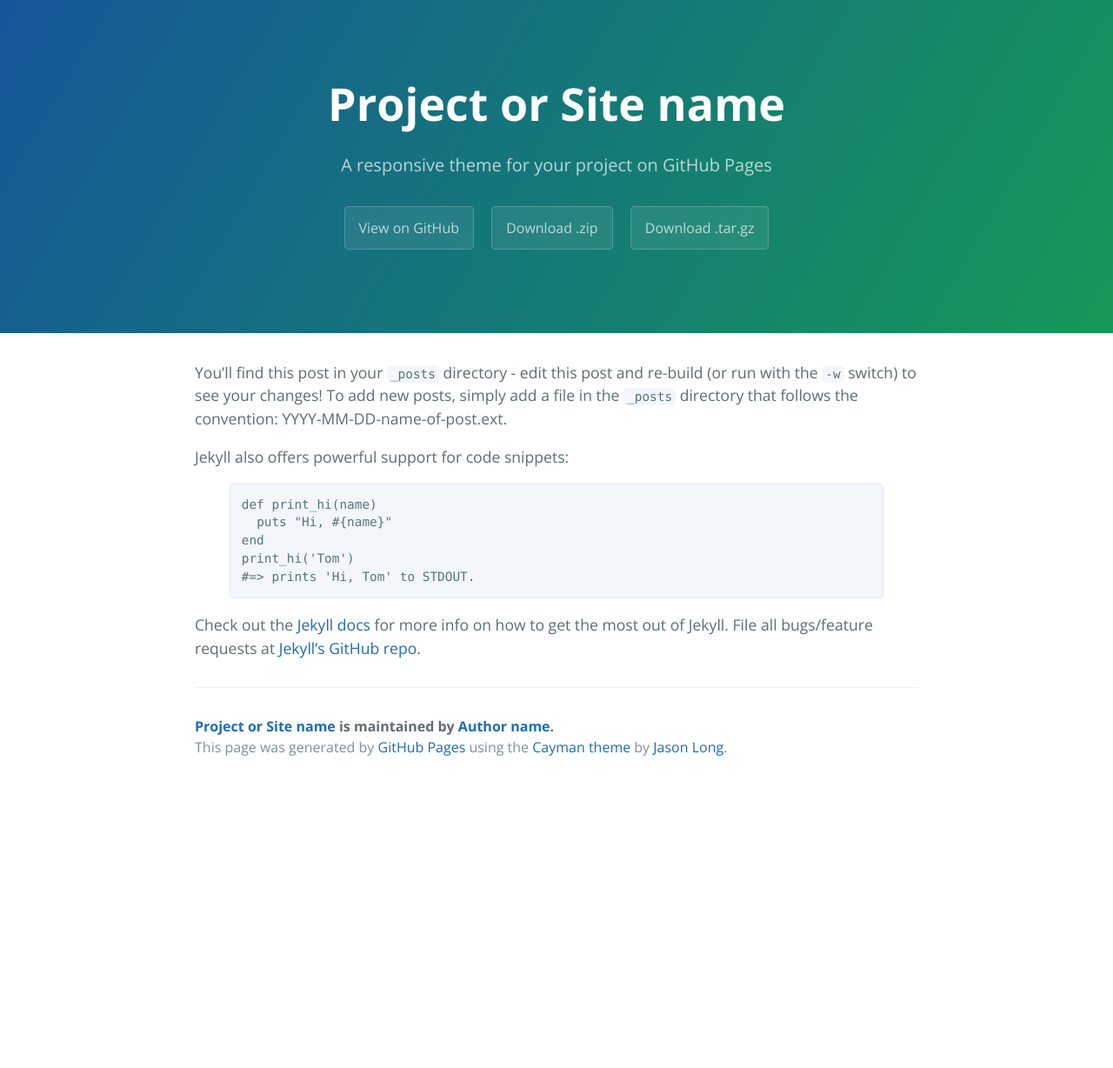
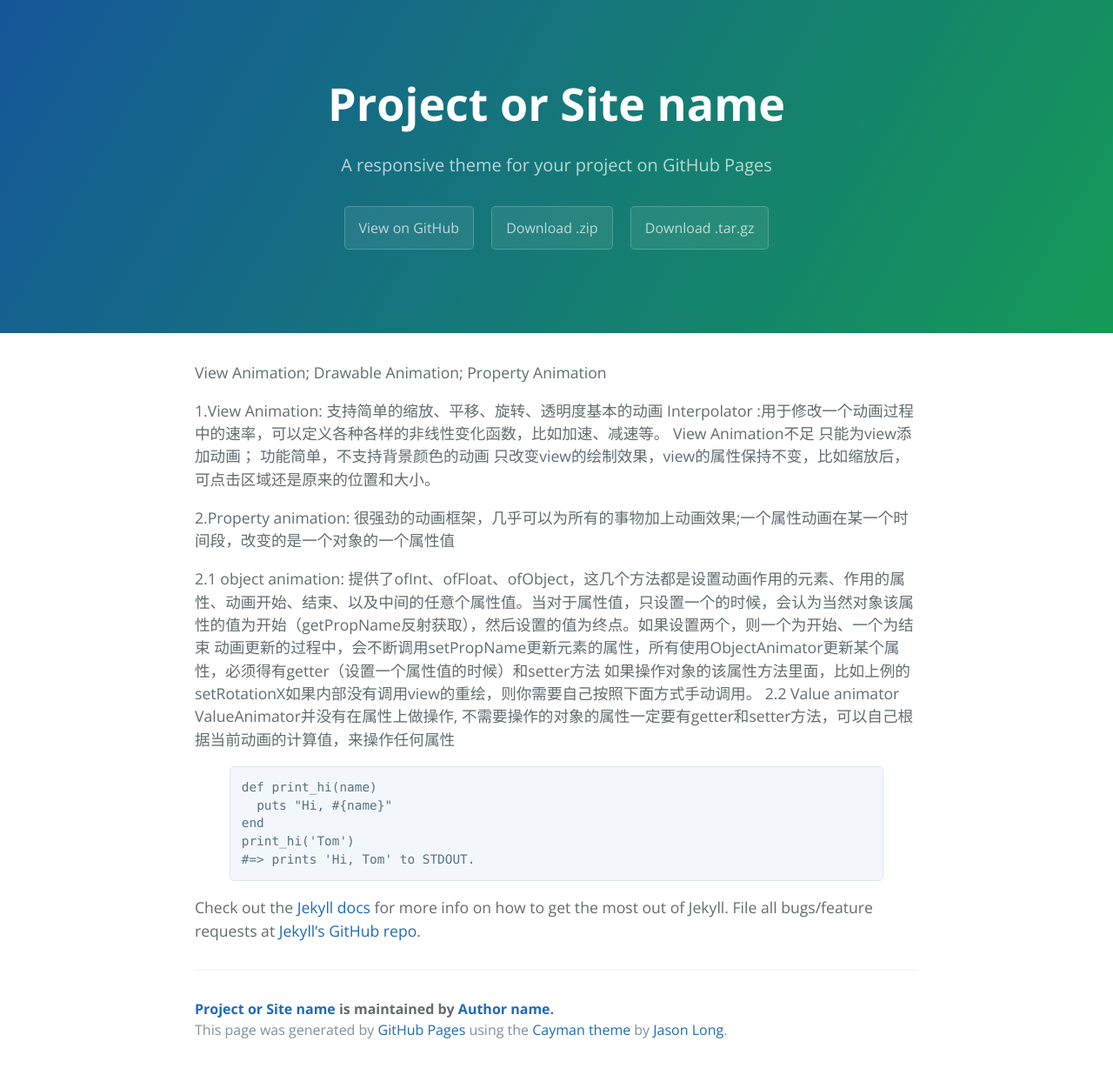
Before and after one commit to tuelee/tuelee.github.io, a Jekyll site: the page built from _posts/2016-02-12-sample-content.markdown, in a window 1280 px wide. Shown: the whole page at 87% size. Built offline with Jekyll 4.4.1, drawn with Linux system fonts in a browser that asks for light colours; Markdown is read by kramdown in place of the engine named in the settings; before the commit the page ends 903 px from its top, so only the background shows below that.

Commit message:
edit anim

```diff
--- a/_posts/2016-02-12-sample-content.markdown
+++ b/_posts/2016-02-12-sample-content.markdown
@@ -5,10 +5,26 @@
 categories: main
 ---
 
-You'll find this post in your `_posts` directory - edit this post and re-build (or run with the `-w` switch) to see your changes!
-To add new posts, simply add a file in the `_posts` directory that follows the convention: YYYY-MM-DD-name-of-post.ext.
+View Animation;  Drawable Animation; Property Animation
 
-Jekyll also offers powerful support for code snippets:
+1.View Animation:
+支持简单的缩放、平移、旋转、透明度基本的动画
+Interpolator :用于修改一个动画过程中的速率，可以定义各种各样的非线性变化函数，比如加速、减速等。
+View Animation不足
+只能为view添加动画；
+功能简单，不支持背景颜色的动画
+只改变view的绘制效果，view的属性保持不变，比如缩放后，可点击区域还是原来的位置和大小。
+
+2.Property animation:
+很强劲的动画框架，几乎可以为所有的事物加上动画效果;一个属性动画在某一个时间段，改变的是一个对象的一个属性值
+
+
+2.1 object animation:
+提供了ofInt、ofFloat、ofObject，这几个方法都是设置动画作用的元素、作用的属性、动画开始、结束、以及中间的任意个属性值。当对于属性值，只设置一个的时候，会认为当然对象该属性的值为开始（getPropName反射获取），然后设置的值为终点。如果设置两个，则一个为开始、一个为结束
+动画更新的过程中，会不断调用setPropName更新元素的属性，所有使用ObjectAnimator更新某个属性，必须得有getter（设置一个属性值的时候）和setter方法
+如果操作对象的该属性方法里面，比如上例的setRotationX如果内部没有调用view的重绘，则你需要自己按照下面方式手动调用。
+2.2 Value animator
+ValueAnimator并没有在属性上做操作, 不需要操作的对象的属性一定要有getter和setter方法，可以自己根据当前动画的计算值，来操作任何属性
 
 {% highlight ruby %}
 def print_hi(name)
```
